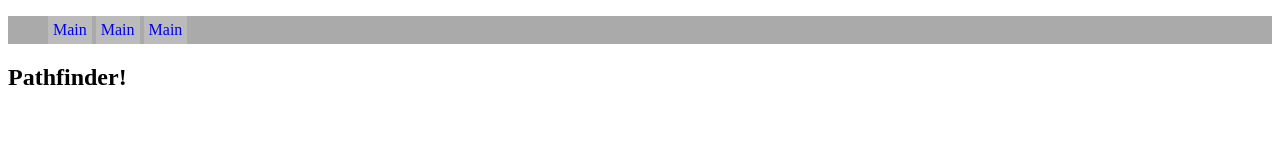
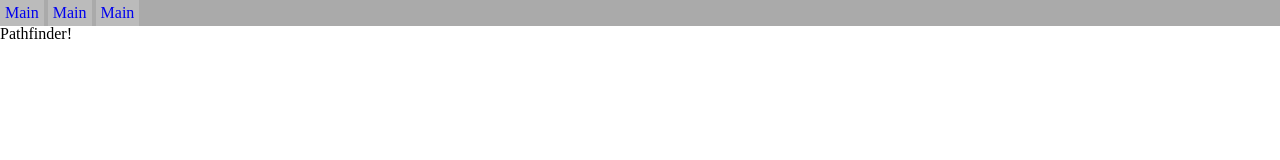
Before and after one commit to TKatra/Pathfinder, a website: page public/index.html in a window 1280 px wide. Drawn offline with nearby package versions, Linux system fonts and the light colour scheme; files that its build step writes are made by us from their sources.

Commit message:
Added meyer reset

```diff
--- a/public/index.html
+++ b/public/index.html
@@ -4,6 +4,8 @@
     <title>Page Title</title>
     <meta charset="utf-8">
     <base href="/"/>
+
+    <link rel="stylesheet" href="libs/meyer-reset/meyer-reset.css">
     <link rel="stylesheet" href="css/main.css">
 
     <!-- libs:js -->
--- /dev/null
+++ b/public/libs/meyer-reset/meyer-reset.css
@@ -0,0 +1,48 @@
+/* http://meyerweb.com/eric/tools/css/reset/
+   v2.0 | 20110126
+   License: none (public domain)
+*/
+
+html, body, div, span, applet, object, iframe,
+h1, h2, h3, h4, h5, h6, p, blockquote, pre,
+a, abbr, acronym, address, big, cite, code,
+del, dfn, em, img, ins, kbd, q, s, samp,
+small, strike, strong, sub, sup, tt, var,
+b, u, i, center,
+dl, dt, dd, ol, ul, li,
+fieldset, form, label, legend,
+table, caption, tbody, tfoot, thead, tr, th, td,
+article, aside, canvas, details, embed,
+figure, figcaption, footer, header, hgroup,
+menu, nav, output, ruby, section, summary,
+time, mark, audio, video {
+  margin: 0;
+  padding: 0;
+  border: 0;
+  font-size: 100%;
+  font: inherit;
+  vertical-align: baseline;
+}
+/* HTML5 display-role reset for older browsers */
+article, aside, details, figcaption, figure,
+footer, header, hgroup, menu, nav, section {
+  display: block;
+}
+body {
+  line-height: 1;
+}
+ol, ul {
+  list-style: none;
+}
+blockquote, q {
+  quotes: none;
+}
+blockquote:before, blockquote:after,
+q:before, q:after {
+  content: '';
+  content: none;
+}
+table {
+  border-collapse: collapse;
+  border-spacing: 0;
+}
```
